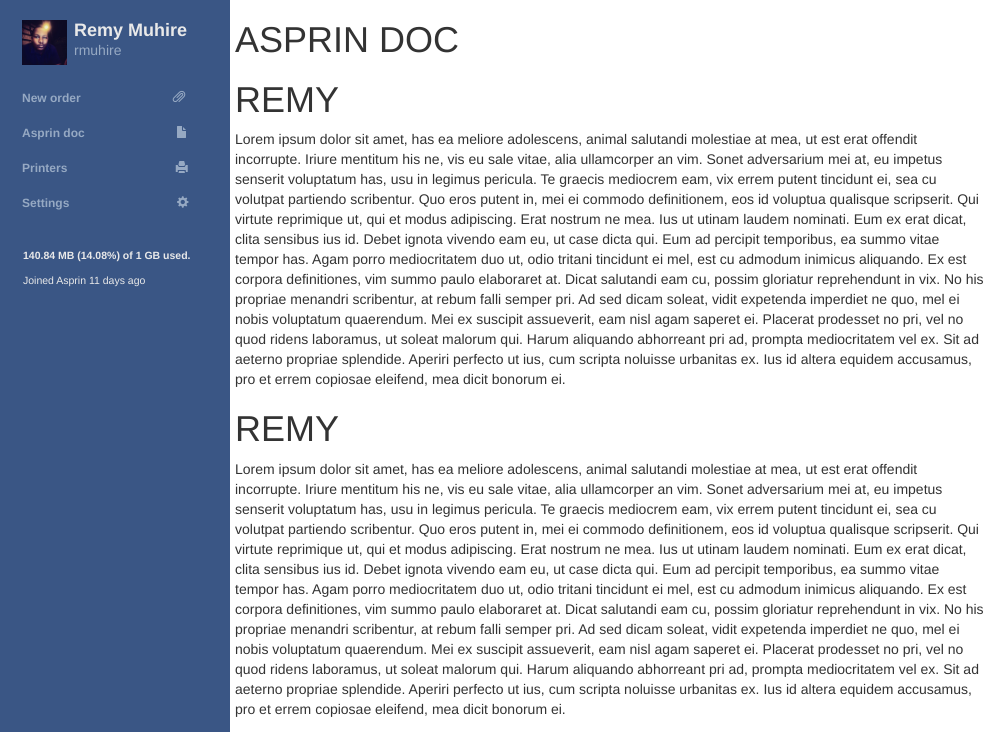
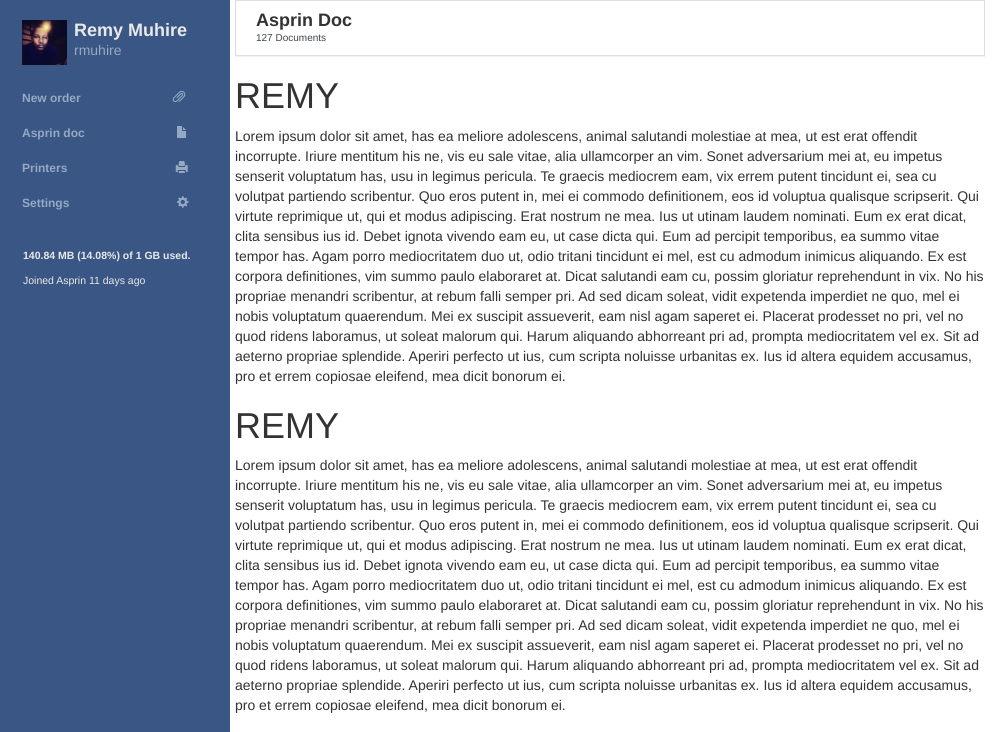
Before and after one commit to exuusdevteam/asprin, an Electron app: page asprin/index.html at #/asprindoc in a window 1000 px wide. Shown: the top 732 px of the page. Drawn offline with Linux system fonts and the light colour scheme; no server answers; files whose address does not match are found by name.

Commit message:
panel header

```diff
--- a/asprin/views/asprindoc.html
+++ b/asprin/views/asprindoc.html
@@ -1 +1,6 @@
-<h1>ASPRIN DOC</h1>
+<div class="panel panel-default">
+  <div class="panel-body">
+	  <h4>Asprin Doc</h4>
+	  <p>127 Documents</p>
+  </div>
+</div>
```
